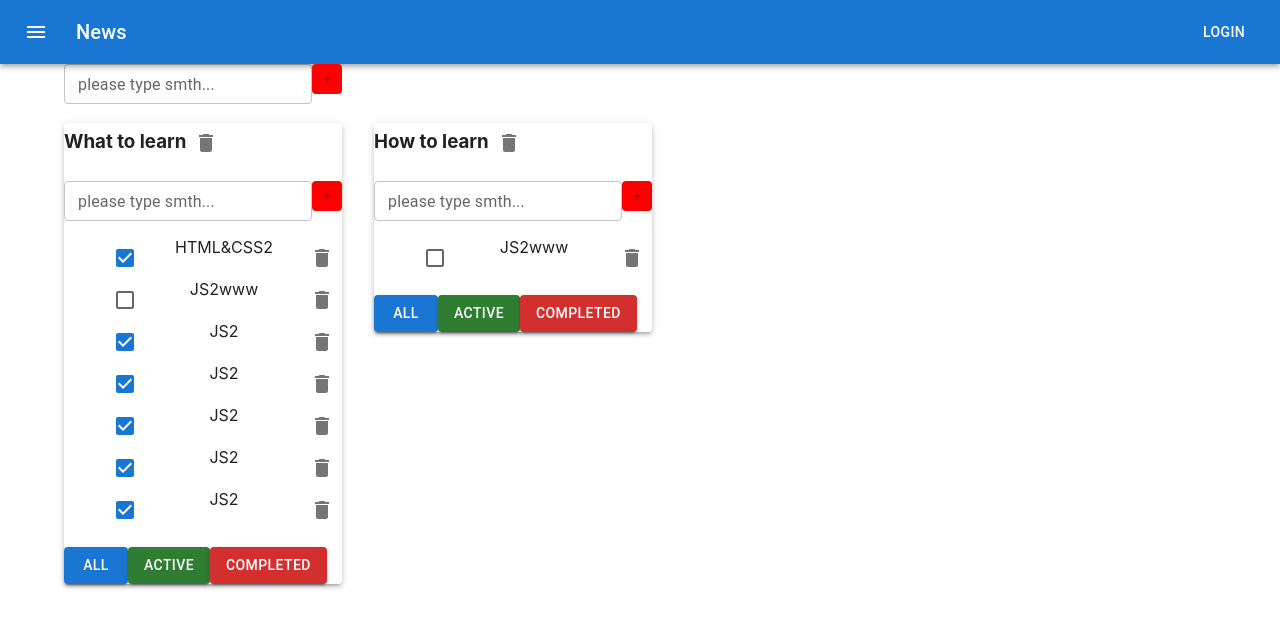
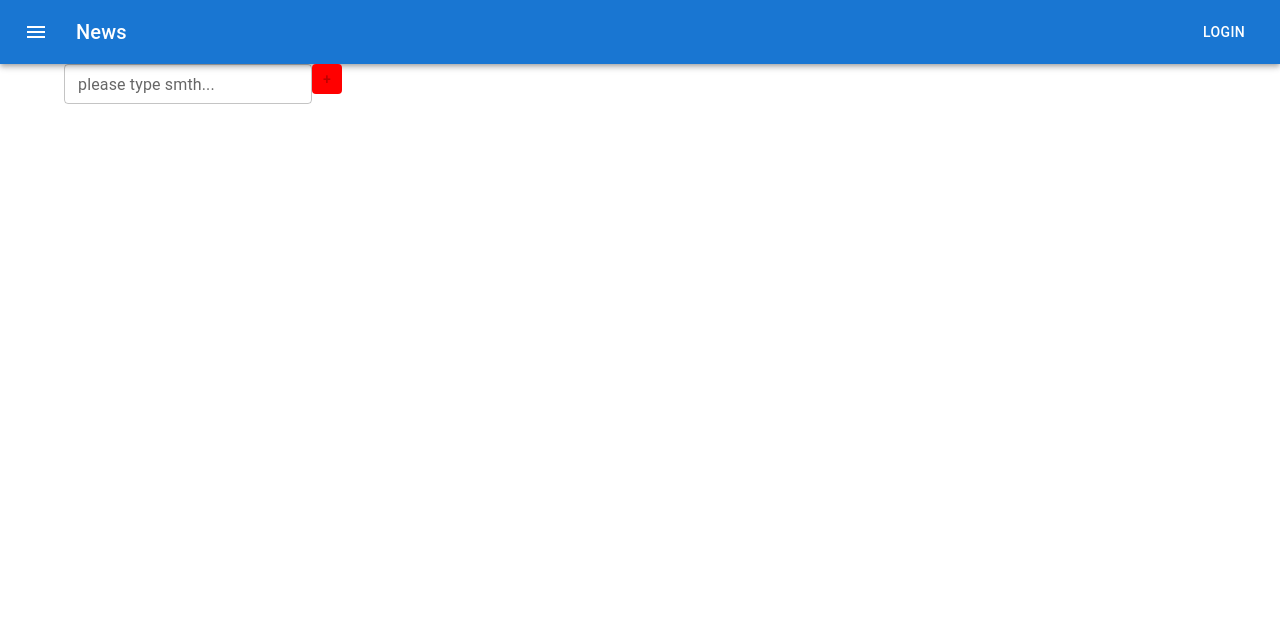
Before and after one commit to IvanovMike2023/TodoList, a React (Create React App) app: page / in a window 1280 px wide. Shown: the top 628 px of the page. Built offline with nearby package versions, Linux system fonts and the light colour scheme.

Commit message:
todolist lesson 10 Redux

```diff
--- a/package.json
+++ b/package.json
@@ -17,7 +17,9 @@
     "@types/uuid": "^9.0.1",
     "react": "^18.2.0",
     "react-dom": "^18.2.0",
+    "react-redux": "^8.1.1",
     "react-scripts": "5.0.1",
+    "redux": "^4.2.1",
     "typescript": "^4.8.4",
     "uuid": "^9.0.0",
     "web-vitals": "^2.1.4"
--- a/src/App.tsx
+++ b/src/App.tsx
@@ -10,16 +10,18 @@ import {
     AddTasksIdAC,
     changeTaskStatusAC,
     onChangeItemAC,
-    ReducerTask,
+    tasksReducer,
     removeTaskAC
-} from "./Reducers/ReducerTask";
+} from "./Reducers/tasksReducer";
 import {
     AddTodoListsAC,
     ChangeFilterAC,
     onChangeTitleTodoListAC,
-    ReducerTodolist,
+    todolistsReducer,
     removeTodoListAC
-} from "./Reducers/ReducerTodolist";
+} from "./Reducers/todolistsReducer";
+import {useDispatch, useSelector} from "react-redux";
+import {AppRootStateType} from "./store";
 
 export type TodoListType = {
     id: string
@@ -33,55 +35,57 @@ export type FilterText = 'All' | 'Completed' | 'Active'
 
 function App() {
 
-    let todolists1 = v1()
-    let todolists2 = v1()
-    const [todolists, dispatchTodolists] = useReducer(ReducerTodolist,[
-        {id: todolists1, title: 'What to learn', filter: 'All'},
-        {id: todolists2, title: 'How to learn', filter: 'Active'}
-    ])
-    let [tasks, dispatchTasks] = useReducer(ReducerTask,{
-        [todolists1]: [
-            {taskId: v1(), title: "HTML&CSS2", isDone: true},
-            {taskId: v1(), title: "JS2www", isDone: false},
-            {taskId: v1(), title: "JS2", isDone: true},
-            {taskId: v1(), title: "JS2", isDone: true},
-            {taskId: v1(), title: "JS2", isDone: true},
-            {taskId: v1(), title: "JS2", isDone: true},
-            {taskId: v1(), title: "JS2", isDone: true}
-        ],
-        [todolists2]: [
-            {taskId: v1(), title: "HTML&CSS2", isDone: true},
-            {taskId: v1(), title: "JS2www", isDone: false},
-            {taskId: v1(), title: "JS2", isDone: true},
-            {taskId: v1(), title: "JS2", isDone: true}
-        ]
-    })
-
+    //let todolists1 = v1()
+    // let todolists2 = v1()
+    // const [todolists, dispatchTodolists] = useReducer(todolistsReducer,[
+    //     {id: todolists1, title: 'What to learn', filter: 'All'},
+    //     {id: todolists2, title: 'How to learn', filter: 'Active'}
+    // ])
+    // let [tasks, dispatchTasks] = useReducer(tasksReducer,{
+    //     [todolists1]: [
+    //         {taskId: v1(), title: "HTML&CSS2", isDone: true},
+    //         {taskId: v1(), title: "JS2www", isDone: false},
+    //         {taskId: v1(), title: "JS2", isDone: true},
+    //         {taskId: v1(), title: "JS2", isDone: true},
+    //         {taskId: v1(), title: "JS2", isDone: true},
+    //         {taskId: v1(), title: "JS2", isDone: true},
+    //         {taskId: v1(), title: "JS2", isDone: true}
+    //     ],
+    //     [todolists2]: [
+    //         {taskId: v1(), title: "HTML&CSS2", isDone: true},
+    //         {taskId: v1(), title: "JS2www", isDone: false},
+    //         {taskId: v1(), title: "JS2", isDone: true},
+    //         {taskId: v1(), title: "JS2", isDone: true}
+    //     ]
+    // })
+let state=useSelector<AppRootStateType,AppRootStateType>(state=>state)
+    let {tasks,todolists}=state
+let dispatch = useDispatch()
     const changeTaskStatus = (todolistId: string, taskId: string, newIsDoneValue: boolean) => {
-        dispatchTasks(changeTaskStatusAC(todolistId,taskId,newIsDoneValue))
+        dispatch(changeTaskStatusAC(todolistId,taskId,newIsDoneValue))
     }
     const removeTask = (todolistId: string, Id: string) => {
-        dispatchTasks(removeTaskAC(todolistId, Id))
+        dispatch(removeTaskAC(todolistId, Id))
     }
     const removeTodoList = (todolistId: string) => {
-        dispatchTodolists(removeTodoListAC(todolistId))
+        dispatch(removeTodoListAC(todolistId))
     }
     const AddTasks = (todolistId: string, title: string) => {
-        dispatchTasks(AddTasksAC(todolistId,title))
+        dispatch(AddTasksAC(todolistId,title))
     }
     const ChangeFilter = (todolistId: string, newfilter: FilterText) => {
-        dispatchTodolists(ChangeFilterAC(todolistId, newfilter))
+        dispatch(ChangeFilterAC(todolistId, newfilter))
     }
     const onChangeItem = (todolistId: string, id: string, newtitle: string) => {
-dispatchTasks(onChangeItemAC(todolistId,id,newtitle))
+        dispatch(onChangeItemAC(todolistId,id,newtitle))
     }
     const onChangeTitleTodoList = (todolistId: string, newtitle: string) => {
-        dispatchTodolists(onChangeTitleTodoListAC(todolistId, newtitle))    }
+        dispatch(onChangeTitleTodoListAC(todolistId, newtitle))    }
 
     function AddTodoLists(title: string) {
         const id = v1()
-        dispatchTodolists(AddTodoListsAC(title,id))
-        dispatchTasks(AddTasksIdAC(id))
+        dispatch(AddTodoListsAC(title,id))
+        dispatch(AddTasksIdAC(id))
     }
 
     return (
--- a/src/Reducers/ReducerTask.ts
+++ b/src/Reducers/tasksReducer.ts
@@ -1,7 +1,8 @@
 import {AssocTaskType, TodoListType} from "../App";
 import {v1} from "uuid";
 
-export const ReducerTask = (state: AssocTaskType, action: TsarType): AssocTaskType => {
+let initState:AssocTaskType={}
+export const tasksReducer = (state=initState, action: TsarType): AssocTaskType => {
     switch (action.type) {
         case 'REMOVE-TASK':
             return {
--- a/src/Reducers/ReducerTodolist.ts
+++ b/src/Reducers/todolistsReducer.ts
@@ -1,7 +1,7 @@
 import {FilterText, TodoListType} from "../App";
 import {v1} from "uuid";
-
-export const ReducerTodolist=(state:TodoListType[],action:TsarType):TodoListType[]=>{
+let initState:TodoListType[]=[]
+export const todolistsReducer=(state=initState, action:TsarType):TodoListType[]=>{
     switch (action.type) {
         case 'CHANGE-FILTER':
             return [...state.map(el=>el.id===action.payload.todolistId ? {...el,filter:action.payload.newfilter} : el)]
--- /dev/null
+++ b/src/store.ts
@@ -0,0 +1,17 @@
+import {combineReducers, createStore, legacy_createStore} from 'redux'
+import {tasksReducer} from "./Reducers/tasksReducer";
+import {todolistsReducer} from "./Reducers/todolistsReducer";
+
+// объединяя reducer-ы с помощью combineReducers,
+// мы задаём структуру нашего единственного объекта-состояния
+const rootReducer = combineReducers({
+    tasks: tasksReducer,
+    todolists: todolistsReducer
+})
+// непосредственно создаём store
+export const store = legacy_createStore(rootReducer)
+// определить автоматически тип всего объекта состояния
+export type AppRootStateType = ReturnType<typeof rootReducer>
+// а это, чтобы можно было в консоли браузера обращаться к store в любой момент
+// @ts-ignore
+window.store = store
```
Also changed, not shown: src/index.tsx (+4 -3 lines), 1 other file (tests, documents, lock files or other folders).
